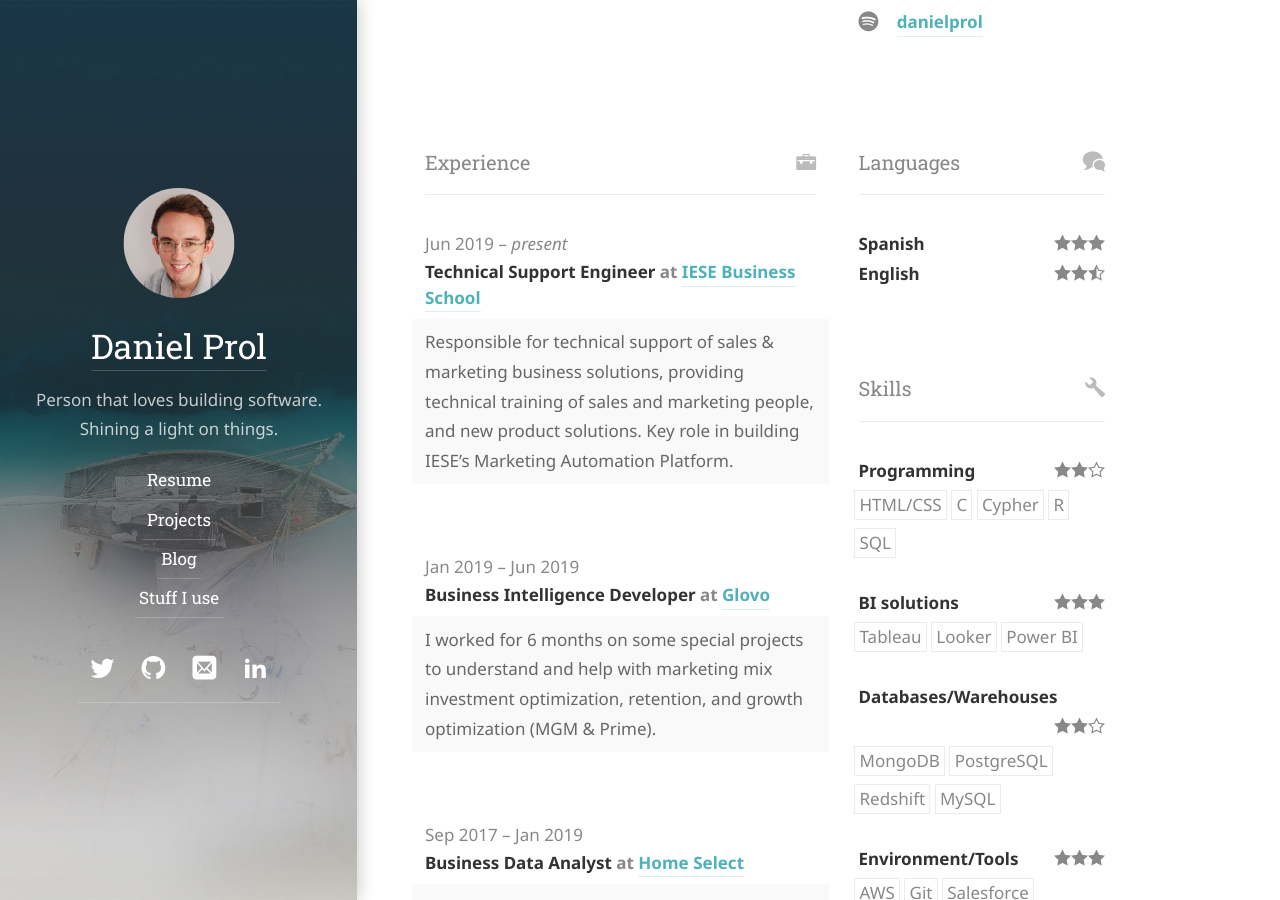
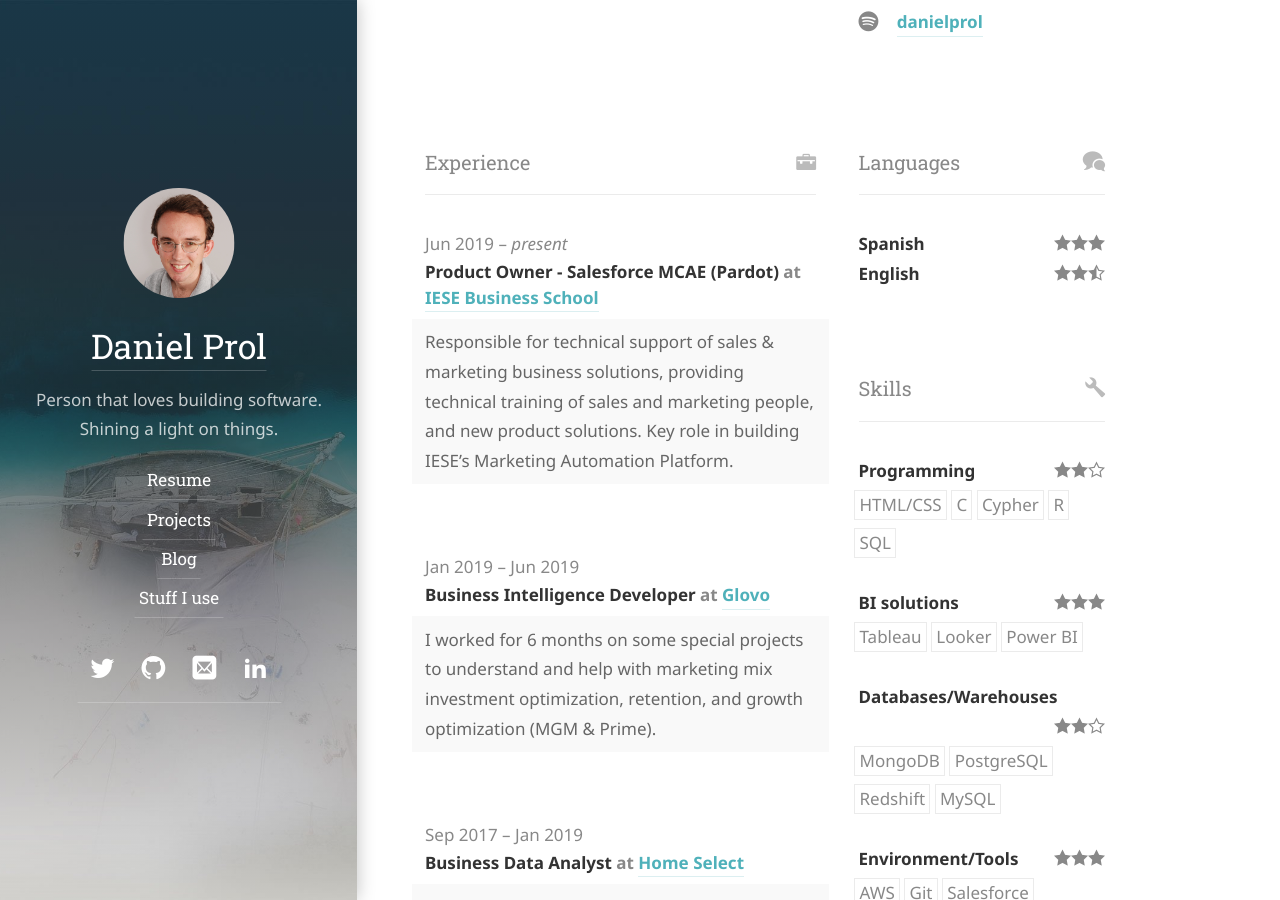
Before and after one commit to dprol/dprol.github.io, a Jekyll site: the page built from resume.md, in a window 1280 px wide and 900 px high, scrolled down 412 px. Built offline with Jekyll 4.4.1, drawn with Linux system fonts in a browser that asks for light colours; some web fonts are replaced.

Commit message:
Update resume.yml

```diff
--- a/_data/resume.yml
+++ b/_data/resume.yml
@@ -28,7 +28,7 @@
 
 work:
   - company: "IESE Business School"
-    position: "Technical Support Engineer"
+    position: "Product Owner - Salesforce MCAE (Pardot)"
     website: "https://www.iese.edu/"
     startDate: "2019-06-04"
     endDate: ""
```
